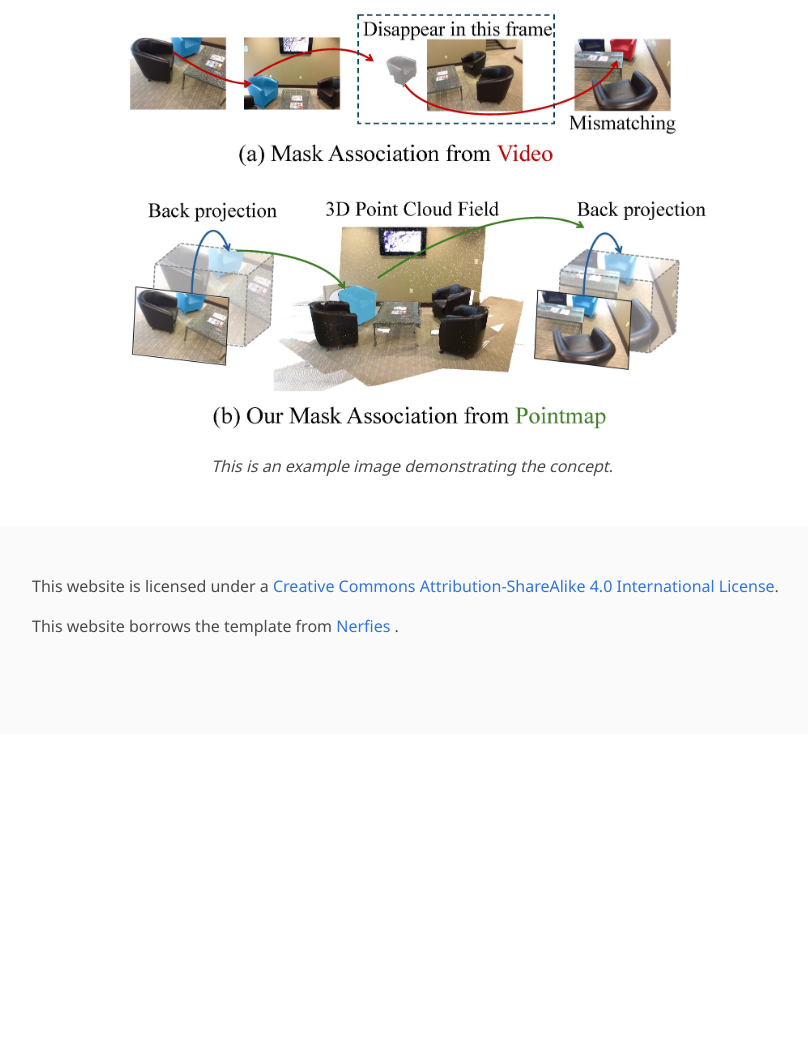
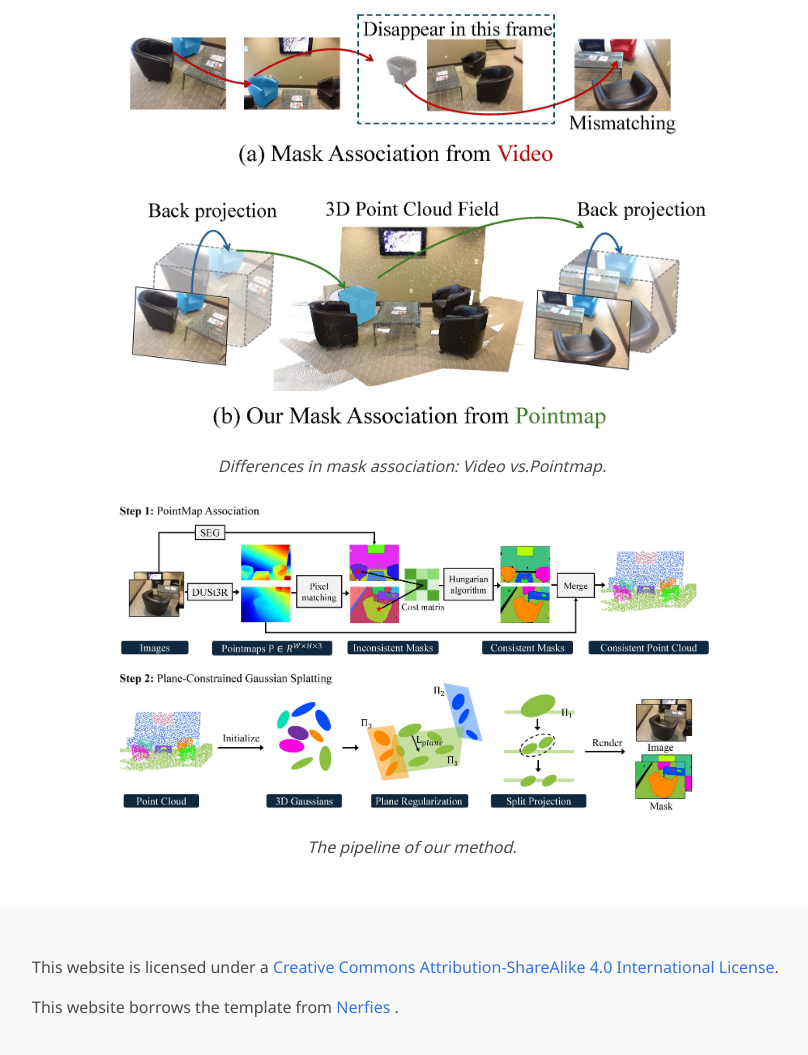
Before and after one commit to whhu7/CCGS, a plain HTML site: page index.html in a window 1280 px wide. Shown: the part 1072-2127 px from the top of the page, without its empty margins (228-1036 px from the left). Before the commit the page ends 1806 px from the top, so only its background shows below. Drawn offline with nearby package versions, Linux system fonts and the light colour scheme; a script that the page names is missing; some icons are missing; a web font is replaced by a local one.

Commit message:
Update index.html

```diff
--- a/index.html
+++ b/index.html
@@ -125,11 +125,23 @@ Experimental results on ScanNet and Replica datasets demonstrate that CCGS outpe
             style="width: 100%; max-width: 600px; height: auto; border-radius: 8px;"
           >
           <p class="has-text-centered" style="margin-top: 10px;">
-            <em>This is an example image demonstrating the concept.</em>
+            <em>Differences in mask association: Video vs.Pointmap.</em>
+          </p>
+        </div>
+        <div class="content">
+          <img
+            src="./static/images/framework.jpg"
+            alt="Example Image"
+            style="width: 100%; max-width: 600px; height: auto; border-radius: 8px;"
+          >
+          <p class="has-text-centered" style="margin-top: 10px;">
+            <em>The pipeline of our method.</em>
           </p>
         </div>
       </div>
     </div>
+
+
 </section>
 
 
```
